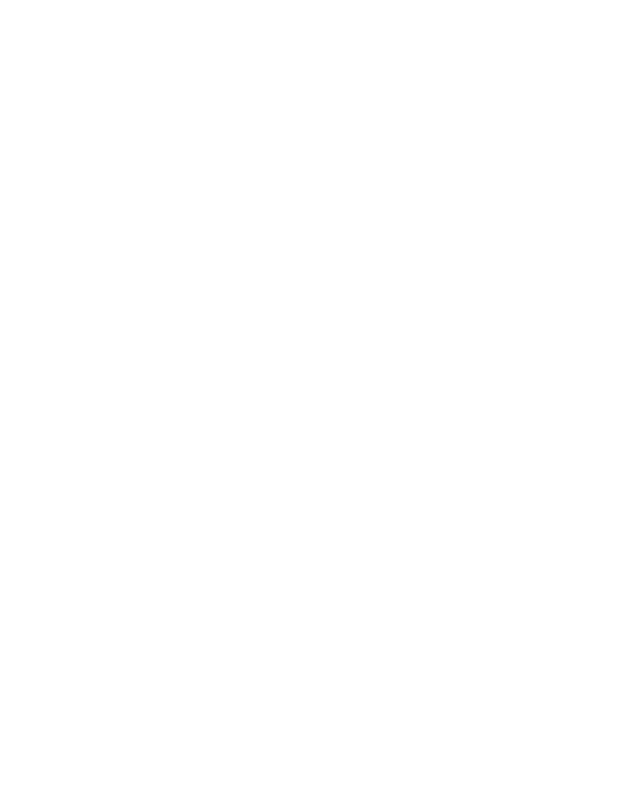
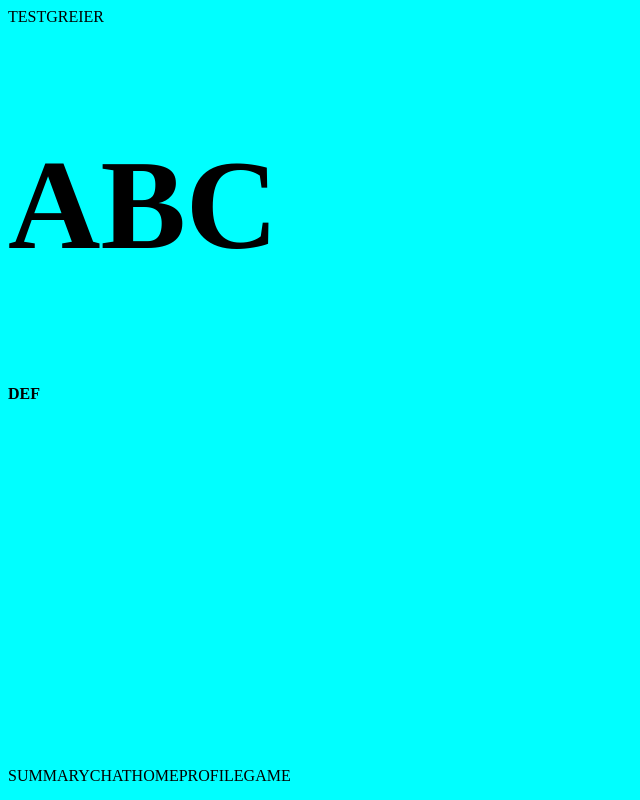
Before and after one commit to MagnusHSundby/Investoruke, a plain HTML site: page chat.html in a window 1280 px wide. Shown: the whole page, without its empty margins (0-640 px from the left). Drawn offline with Linux system fonts and the light colour scheme.

Commit message:
Basic additions

```diff
--- a/chat.html
+++ b/chat.html
@@ -3,15 +3,34 @@
 <head>
     <meta charset="UTF-8">
     <meta name="viewport" content="width=device-width, initial-scale=1.0">
+    <link rel="stylesheet" href="style.css">
     <title>Document</title>
 </head>
 <body>
+
+    <section id="topMenu">
+        TESTGREIER
+        <h1 id="header">ABC</h1>
+        <h2 id="smaller">DEF</h2>
+    </section>
+
+    <section id="contactList">
+
+    </section>
+
+    <section id="chatArea">
+
+    </section>
+
+
     <div class="footer">
-        <div class="summary"></div>
-        <div class="chat"></div>
-        <div class="home"></div>
-        <div class="profile"></div>
-        <div class="games"></div>
+        <div class="summary">SUMMARY</div>
+        <div class="chat">CHAT</div>
+        <div class="home">HOME</div>
+        <div class="profile">PROFILE</div>
+        <div class="games">GAME</div>
     </div>
+
+    <script src="script.js"></script>
 </body>
 </html>
--- a/style.css
+++ b/style.css
@@ -10,3 +10,94 @@
     --peach: #FFD7BA;
     --peachG: #FEC89A;
 }
+
+body {
+    background-color: aqua;
+}
+
+.main_content {
+    display: flex;
+    flex-direction: row;
+    justify-content: space-evenly;
+    height: 90vh;
+}
+.footer {
+
+    height: 5vh;
+    display: flex;
+    flex-direction: row;
+    justify-content: space-evenly;
+    align-items: flex-end;
+    position: absolute;
+    bottom: 4px;
+}
+.goals {
+    background-color: aquamarine;
+    display: flex;
+    width: 100%;
+}
+.done {
+    background-color: bisque;
+    display: flex;
+    width: 100%;
+}
+
+
+
+/*footer styling*/
+
+.summary {
+    display: flex;
+    width: 100%;
+    height: 100%;
+    justify-content: center;
+    align-items: center;
+
+}
+.chat {
+    display: flex;
+    width: 100%;
+    height: 100%;
+    justify-content: center;
+    align-items: center;
+}
+.home {
+    display: flex;
+    width: 100%;
+    height: 100%;
+    justify-content: center;
+    align-items: center;
+}
+.profile {
+    display: flex;
+    width: 100%;
+    height: 100%;
+    justify-content: center;
+    align-items: center;
+}
+.games {
+    display: flex;
+    width: 100%;
+    height: 100%;
+    justify-content: center;
+    align-items: center;
+
+}
+
+/*chat styling*/
+
+#topLeftMenu {
+    display: flex;
+    position: absolute;
+
+
+}
+
+#header {
+    font-size: 8rem;
+
+}
+
+#smaller {
+    font-size: 1rem;
+}
```
